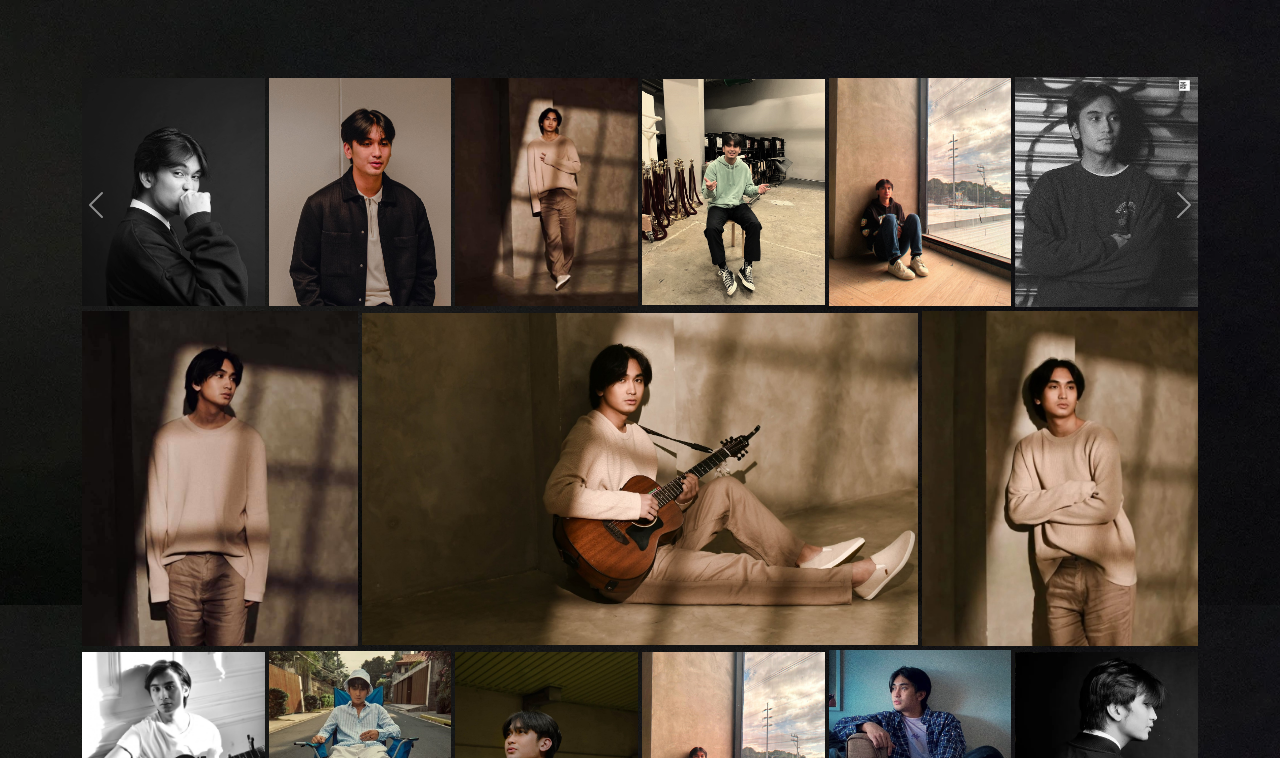
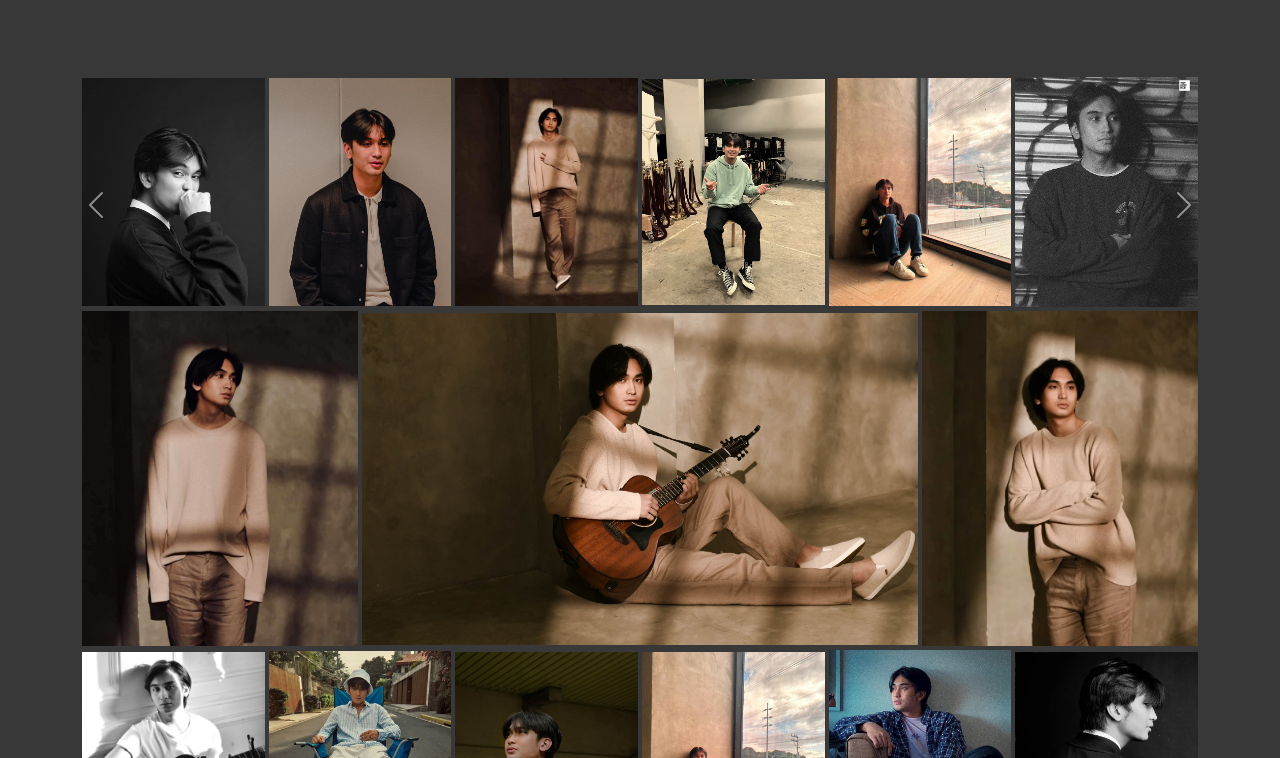
Before and after one commit to Khim1111/Project_Adie, a website: page pages/gallery.html in a window 1280 px wide. Shown: the part 195-953 px from the top of the page. Drawn offline with Linux system fonts and the light colour scheme.

Commit message:
Remove gallery bg image

```diff
--- a/src/style.css
+++ b/src/style.css
@@ -544,7 +544,6 @@ h5{
 
 .gallery-page{
   background-color: var(--font-color-6) !important;
-  background: url(../src/img/bg.webp)no-repeat center center fixed;
   -webkit-background-size: cover;
   -moz-background-size: cover;
   -o-background-size: cover;
```
